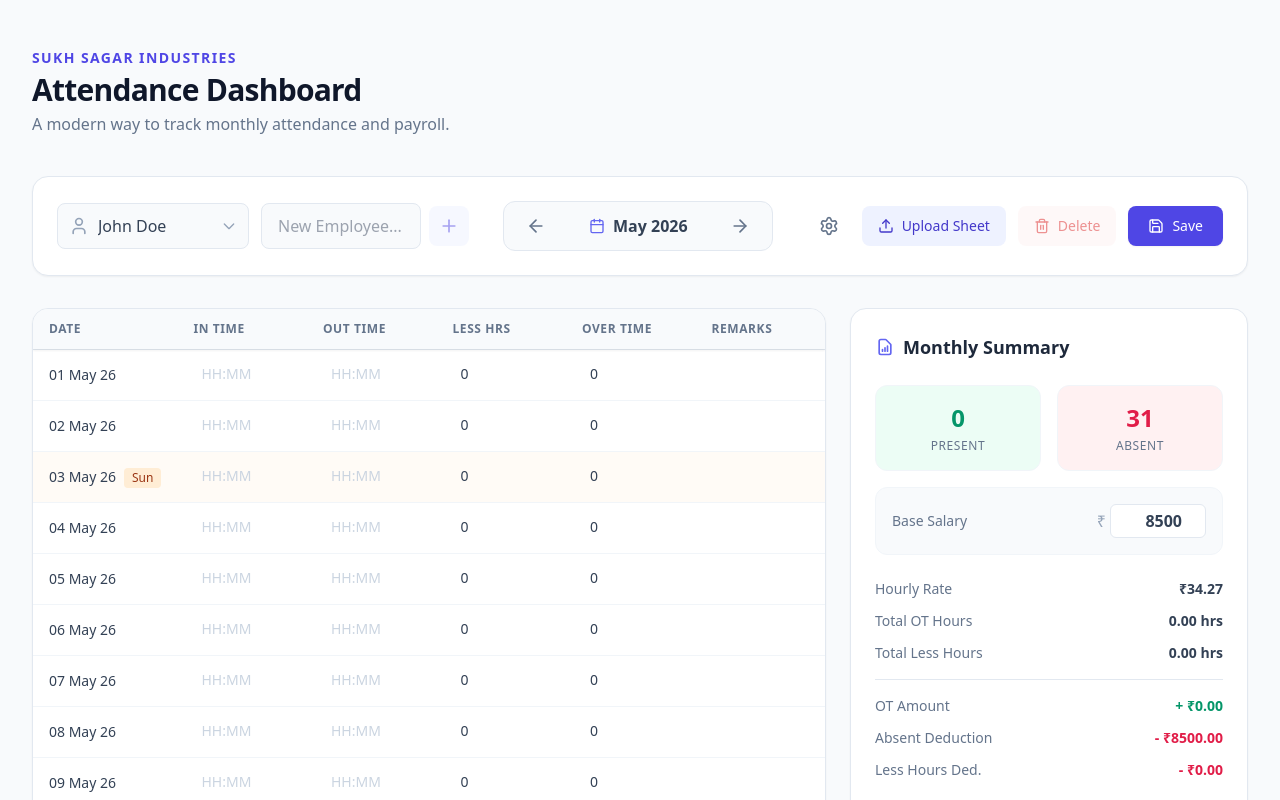
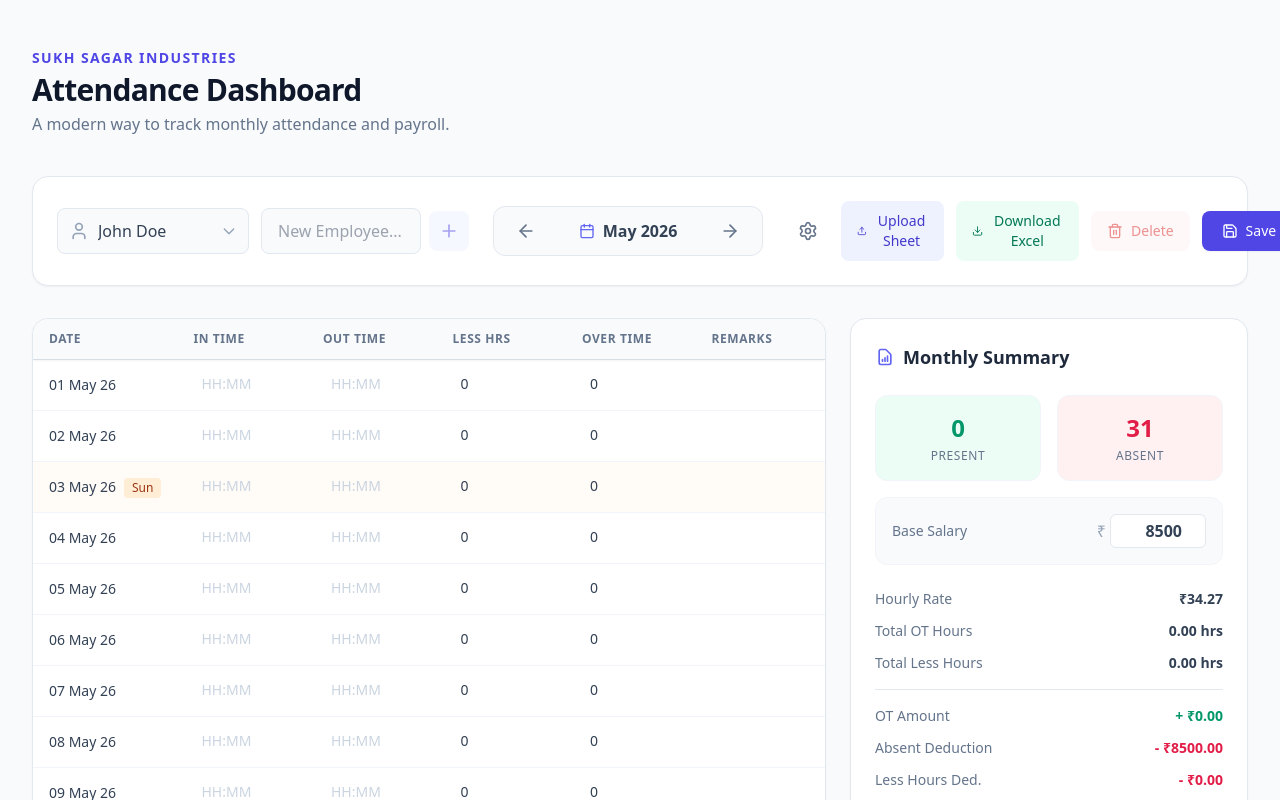
Before and after one commit to Kushagra-developer/ssi-attendance-tracker, a React (Create React App) app: page / in a window 1280 px wide. Shown: the top 800 px of the page. Built offline with nearby package versions, Linux system fonts and the light colour scheme.

Commit message:
Add Excel export/download feature for attendance data

```diff
--- a/src/components/attendance.js
+++ b/src/components/attendance.js
@@ -1,6 +1,7 @@
 import React, { useState, useEffect, useMemo, useRef } from 'react';
-import { ArrowLeft, ArrowRight, Calendar, User, Plus, Save, Trash2, Upload, Settings, X, Loader2 } from 'lucide-react';
+import { ArrowLeft, ArrowRight, Calendar, User, Plus, Save, Trash2, Upload, Settings, X, Loader2, Download } from 'lucide-react';
 import { GoogleGenerativeAI } from "@google/generative-ai";
+import * as XLSX from 'xlsx';
 
 const timeToMinutes = (timeStr) => {
     if (!timeStr || timeStr.trim() === '' || timeStr.toUpperCase() === 'H') return NaN;
@@ -424,6 +425,47 @@ const AttendanceTracker = () => {
         alert(`Employee "${employeeToDelete.name}" and all associated data deleted successfully!`);
     };
 
+    const exportToExcel = () => {
+        if (!selectedEmployee || attendanceData.length === 0) {
+            alert('No data to export. Please select an employee first.');
+            return;
+        }
+        const emp = employees.find(e => e.id === selectedEmployee);
+        const empName = emp ? emp.name : 'Employee';
+        const monthName = currentDate.toLocaleString('default', { month: 'long' });
+        const year = currentDate.getFullYear();
+
+        // Build rows for the sheet
+        const rows = attendanceData.map(row => {
+            const dayDate = new Date(row.date + 'T00:00:00Z');
+            const isSunday = dayDate.getUTCDay() === 0;
+            return {
+                'Date': new Date(row.date + 'T00:00:00Z').toLocaleDateString('en-GB', { day: '2-digit', month: 'short', year: '2-digit' }) + (isSunday ? ' (Sun)' : ''),
+                'In Time': row.inTime || '',
+                'Out Time': row.outTime || '',
+                'Less Hours': row.lessHours ? parseFloat(row.lessHours).toFixed(2) : '0.00',
+                'Over Time': row.overTime ? parseFloat(row.overTime).toFixed(2) : '0.00',
+                'Remarks': row.remarks || ''
+            };
+        });
+
+        const ws = XLSX.utils.json_to_sheet(rows);
+
+        // Set column widths
+        ws['!cols'] = [
+            { wch: 18 }, // Date
+            { wch: 10 }, // In Time
+            { wch: 10 }, // Out Time
+            { wch: 12 }, // Less Hours
+            { wch: 12 }, // Over Time
+            { wch: 20 }, // Remarks
+        ];
+
+        const wb = XLSX.utils.book_new();
+        XLSX.utils.book_append_sheet(wb, ws, `${monthName} ${year}`);
+        XLSX.writeFile(wb, `${empName}_Attendance_${monthName}_${year}.xlsx`);
+    };
+
 
     return (
         <div className="w-full max-w-7xl mx-auto p-4 md:p-6 lg:p-8 flex flex-col gap-6">
@@ -444,6 +486,7 @@ const AttendanceTracker = () => {
                     processImage={processImage}
                     isProcessingImage={isProcessingImage}
                     setShowSettings={setShowSettings}
+                    exportToExcel={exportToExcel}
                 />
             </div>
             {isLoading ? (
@@ -507,7 +550,7 @@ const Header = () => (
     </header>
 );
 
-const Controls = ({ employees, selectedEmployee, setSelectedEmployee, currentDate, handleMonthChange, handleSave, newEmployeeName, setNewEmployeeName, handleAddEmployee, handleDeleteEmployee, fileInputRef, processImage, isProcessingImage, setShowSettings }) => (
+const Controls = ({ employees, selectedEmployee, setSelectedEmployee, currentDate, handleMonthChange, handleSave, newEmployeeName, setNewEmployeeName, handleAddEmployee, handleDeleteEmployee, fileInputRef, processImage, isProcessingImage, setShowSettings, exportToExcel }) => (
     <div className="flex flex-col lg:flex-row gap-6 justify-between items-center">
         <div className="flex flex-col sm:flex-row gap-3 w-full lg:w-auto items-center">
             <div className="flex items-center gap-2 w-full sm:w-auto relative group">
@@ -561,11 +604,20 @@ const Controls = ({ employees, selectedEmployee, setSelectedEmployee, currentDat
              </button>
              <div className="relative">
                  <input type="file" accept="image/*" className="hidden" ref={fileInputRef} onChange={(e) => e.target.files?.[0] && processImage(e.target.files[0])} disabled={!selectedEmployee || isProcessingImage} />
-                 <button onClick={() => fileInputRef.current?.click()} disabled={!selectedEmployee || isProcessingImage} className="flex items-center gap-2 px-4 py-2.5 text-indigo-700 bg-indigo-50 hover:bg-indigo-100 rounded-lg transition-colors font-medium disabled:opacity-50 text-sm">
+                 <button onClick={() => fileInputRef.current?.click()} disabled={!selectedEmployee || isProcessingImage} className="flex items-center gap-2 px-4 py-2.5 text-indigo-700 bg-indigo-50 hover:bg-indigo-100 rounded-lg transition-colors font-medium disabled:opacity-50 disabled:cursor-not-allowed text-sm">
                      {isProcessingImage ? <Loader2 className="w-4 h-4 animate-spin" /> : <Upload className="w-4 h-4" />}
                      <span className="hidden sm:inline">{isProcessingImage ? 'Parsing...' : 'Upload Sheet'}</span>
                  </button>
              </div>
+             <button
+                onClick={exportToExcel}
+                disabled={!selectedEmployee}
+                className="flex items-center gap-2 px-4 py-2.5 text-emerald-700 bg-emerald-50 hover:bg-emerald-100 rounded-lg transition-colors font-medium disabled:opacity-50 disabled:cursor-not-allowed text-sm"
+                title="Download as Excel"
+             >
+                 <Download className="w-4 h-4" />
+                 <span className="hidden sm:inline">Download Excel</span>
+             </button>
              <button
                 onClick={handleDeleteEmployee}
                 className="flex items-center gap-2 px-4 py-2.5 text-red-600 bg-red-50 hover:bg-red-100 rounded-lg transition-colors font-medium disabled:opacity-50 disabled:cursor-not-allowed text-sm"
```
